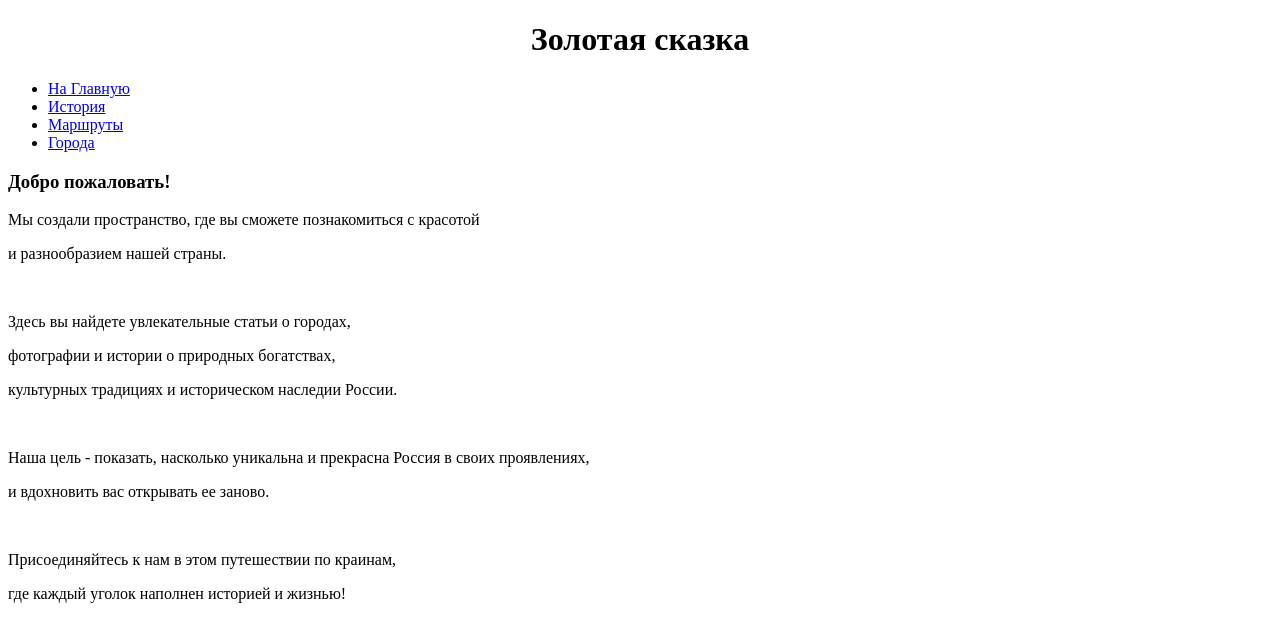
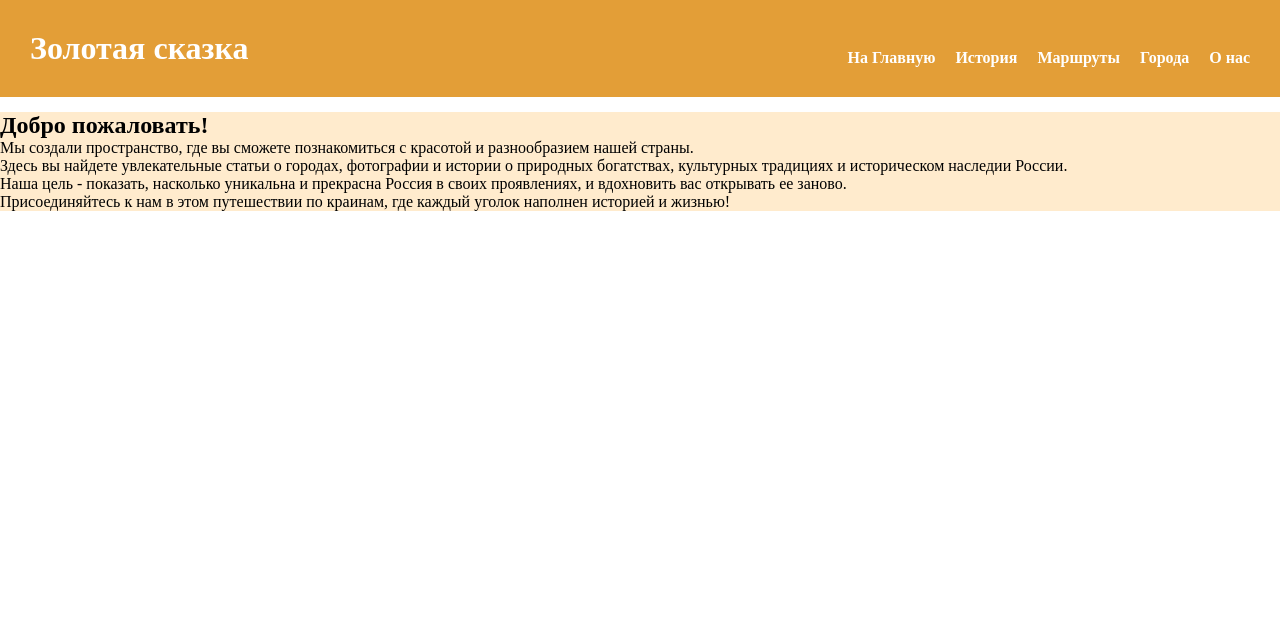
Before and after one commit to GoldRingRussia/GoldRingRussia, a plain HTML site: page glav.html in a window 1280 px wide. Drawn offline with Linux system fonts and the light colour scheme.

Commit message:
version1

```diff
--- a/glav.css
+++ b/glav.css
@@ -0,0 +1,32 @@
+*{
+    padding: 0%;
+    margin: 0%;
+}
+
+header{
+    display: flex;
+    justify-content: space-between;
+    background-color: #e39e37;
+    color: #fff;
+    padding: 30px;
+}
+
+nav{
+    display: flex;
+    align-items: end;
+    gap: 20px;
+}
+
+a{
+    color: #fff;
+    border: none;
+    text-decoration: none;
+    font-weight: bold;
+}
+
+main{
+    background-color: blanchedalmond;
+    margin-top: 15px;
+    width: 100vw;
+    height: auto;
+}
--- a/glav.html
+++ b/glav.html
@@ -3,50 +3,40 @@
 <head>
     <meta charset="UTF-8" />
     <meta name="viewport" content="width=device-width, initial-scale=1.0">
-    <title>
-        Моя Россия
-    </title>
+    <link rel="stylesheet" href="glav.css">
+    <title>Моя Россия</title>
 </head>
 <body>
 
-    <header><h1>
-        <div style="text-align: center;">
-            Золотая сказка
-        </div>
-    </header></h1>
+    <header>
+           <h1> Золотая сказка </h1>
+           <nav>
+                <a href="glav.html">На Главную</a>
+                <a href="history.html">История</a>
+                <a href="marsh.html">Маршруты</a>
+                <a href="city.html">Города</a>
+                <a href="about.html">О нас</a>
+            </nav>
+    </header>
 
-<nav>
-    <ul class="nav-list">
-        <li>
-            <a href="file:///C:/Users/MSI/Documents/дискретка/glav.html" class="nav-link">На Главную</a>
-        </li>
-        <li>
-            <a href="file:///C:/Users/MSI/Documents/дискретка/history.html" class="nav-link">История</a>
-        </li>
-        <li>
-            <a href="file:///C:/Users/MSI/Documents/дискретка/marsh.html" class="nav-link">Маршруты</a>
-        </li>
-        <li>
-            <a href="file:///C:/Users/MSI/Documents/дискретка/city.html" class="nav-link">Города</a>
-        </li>
-    </ul>
-</nav>
+    <main>
+        <section class="welcome-section">
+            <h2>Добро пожаловать!</h2>
+            <p>Мы создали пространство, где вы сможете познакомиться с красотой и разнообразием нашей страны.</p>
+        </section>
 
-<main>
-        <p><h3>Добро пожаловать!</h3></p>
-        <p>Мы создали пространство, где вы сможете познакомиться с красотой</p>
-        <p>и разнообразием нашей страны.</p>
-        <br />
-        <p>Здесь вы найдете увлекательные статьи о городах,</p>
-        <p>фотографии и истории о природных богатствах, </p>
-        <p>культурных традициях и историческом наследии России.</p>
-        <br />
-        <p>Наша цель - показать, насколько уникальна и прекрасна Россия в своих проявлениях, </p>
-        <p>и вдохновить вас открывать ее заново.</p>
-        <br />
-        <p>Присоединяйтесь к нам в этом путешествии по краинам, </p>
-        <p>где каждый уголок наполнен историей и жизнью!</p>
-</main>
+        <section class="content-description">
+            <p>Здесь вы найдете увлекательные статьи о городах, фотографии и истории о природных богатствах, культурных традициях и историческом наследии России.</p>
+        </section>
+
+        <section class="mission-statement">
+            <p>Наша цель - показать, насколько уникальна и прекрасна Россия в своих проявлениях, и вдохновить вас открывать ее заново.</p>
+        </section>
+
+        <section class="call-to-action">
+            <p>Присоединяйтесь к нам в этом путешествии по краинам, где каждый уголок наполнен историей и жизнью!</p>
+        </section>
+    </main>
 
 
 </body>
```
Also changed, not shown: about.html (added, +11 -0 lines).
